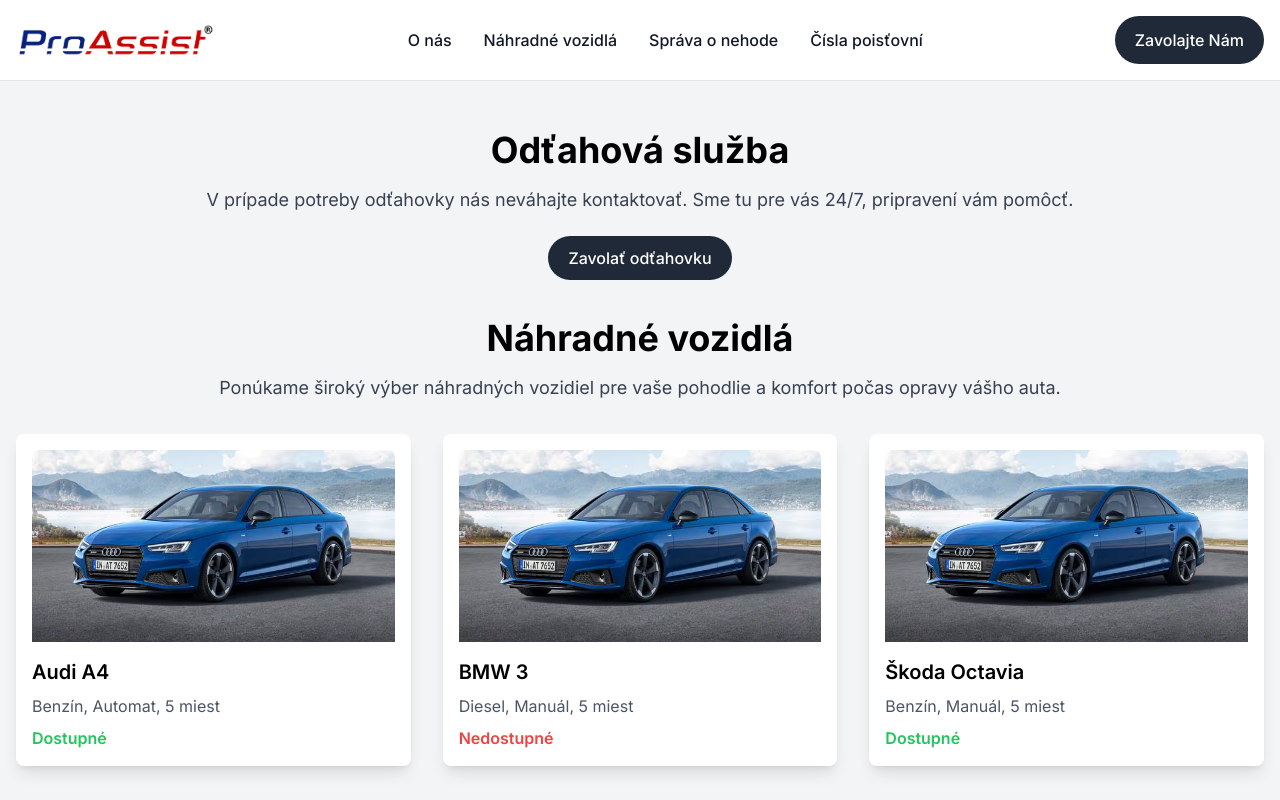
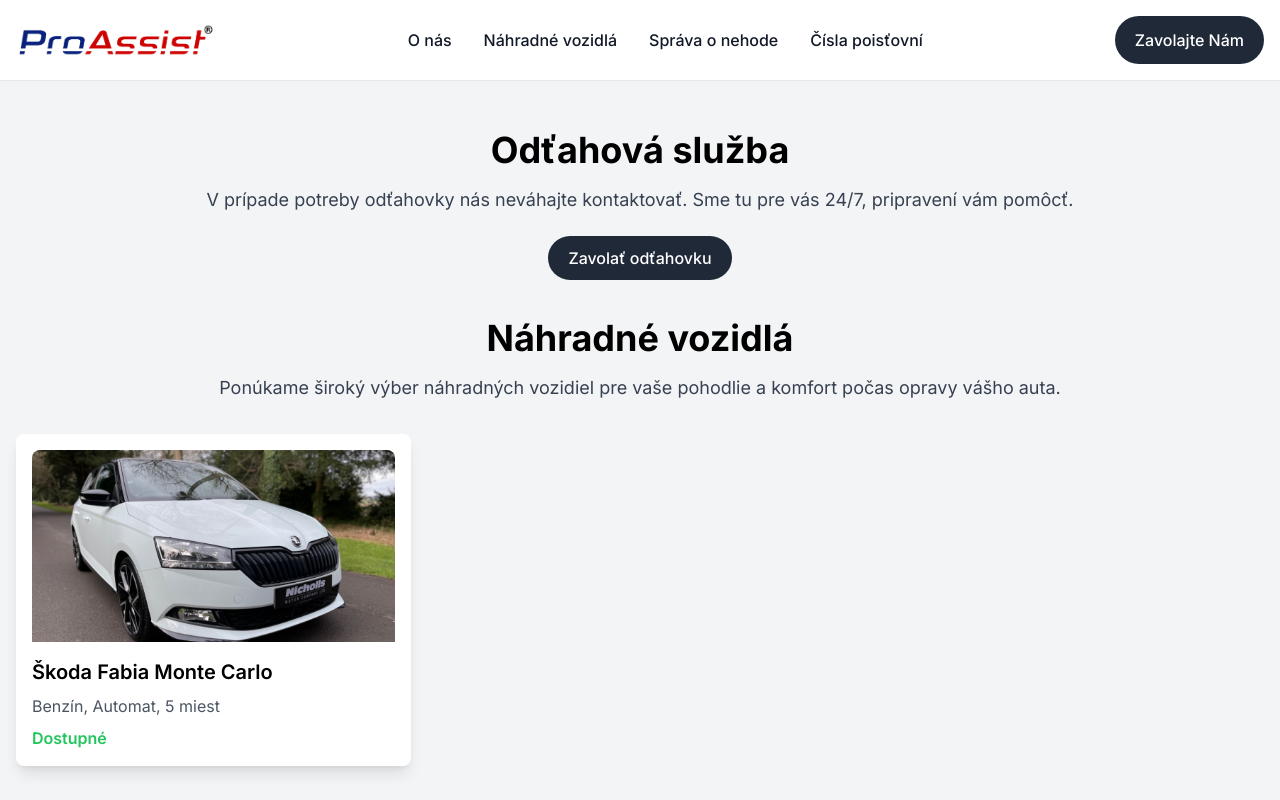
Before and after one commit to dejvidEm/proassist_web, a Next.js app: page /Vehicles in a window 1280 px wide. Shown: the top 800 px of the page. Built offline with nearby package versions, Linux system fonts and the light colour scheme.

Commit message:
added car for rent

```diff
--- a/app/Vehicles/page.tsx
+++ b/app/Vehicles/page.tsx
@@ -5,24 +5,10 @@ import { motion } from 'framer-motion';
 // Dáta pre náhradné vozidlá
 const vehiclesData = [
   {
-    name: "Audi A4",
-    image: "img/audi_a4.jpg",
+    name: "Škoda Fabia Monte Carlo",
+    image: "img/car_rent.jpg",
     params: "Benzín, Automat, 5 miest",
-    price: "50€/deň",
-    availability: "Dostupné",
-  },
-  {
-    name: "BMW 3",
-    image: "img/audi_a4.jpg",
-    params: "Diesel, Manuál, 5 miest",
-    price: "60€/deň",
-    availability: "Nedostupné",
-  },
-  {
-    name: "Škoda Octavia",
-    image: "img/audi_a4.jpg",
-    params: "Benzín, Manuál, 5 miest",
-    price: "40€/deň",
+    price: "20€/deň",
     availability: "Dostupné",
   },
 ];
```
Also changed, not shown: public/img/car_rent.jpg (added).
